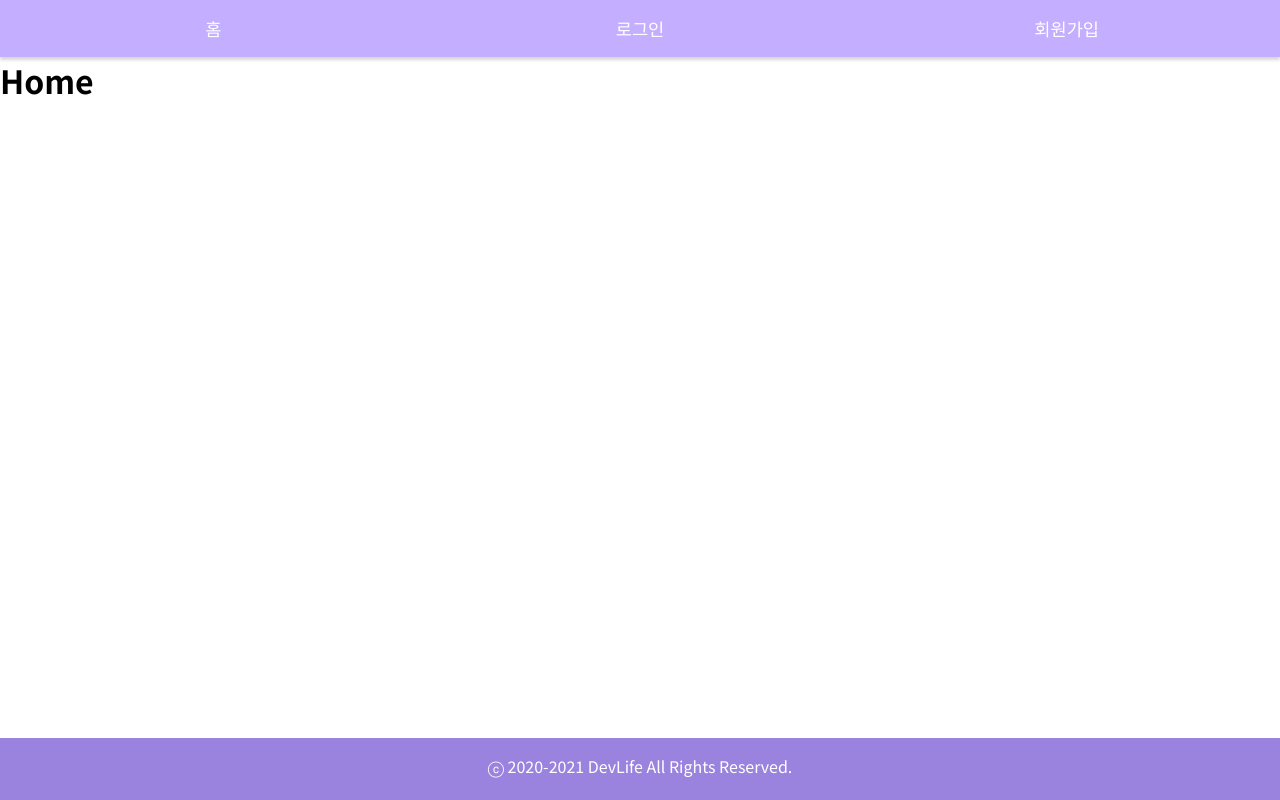
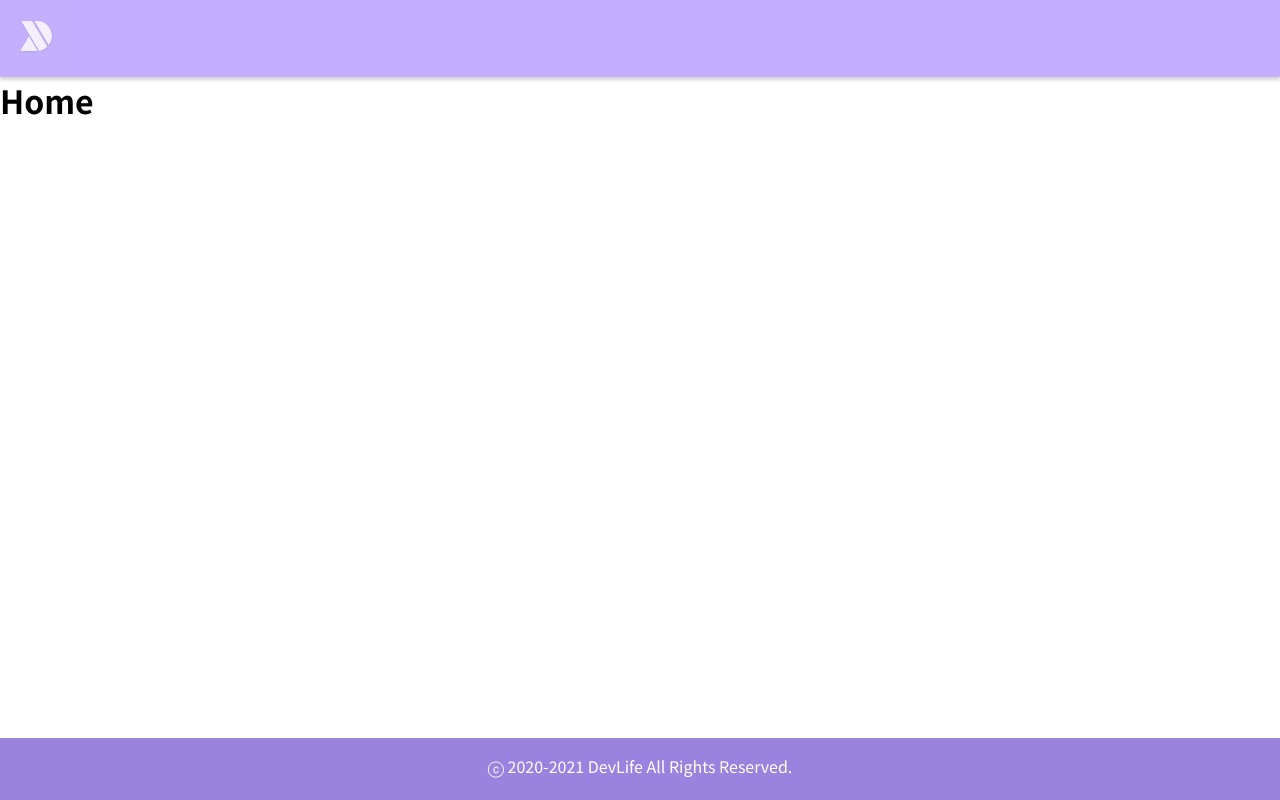
Before and after one commit to 5tarlight/devpub-frontend, a React (Create React App) app: page / in a window 1280 px wide. Built offline with nearby package versions, Linux system fonts and the light colour scheme; what redux-pender would draw is missing.

Commit message:
header logo

```diff
--- a/src/components/Header/Header.scss
+++ b/src/components/Header/Header.scss
@@ -6,6 +6,7 @@
   table-layout: fixed;
   box-shadow: 0 3px 3px rgba(0, 0, 0, 0.16);
   width: 100%;
+  height: 72px;
 
   .header-item {
     text-align: center;
--- a/src/components/Header/Header.tsx
+++ b/src/components/Header/Header.tsx
@@ -2,6 +2,7 @@ import React, { FC } from 'react';
 import { NavLink } from 'react-router-dom';
 import style from './Header.scss';
 import classNames from 'classnames/bind';
+import HeaderLogo from './HeaderLogo/HeaderLogo';
 
 const cx = classNames.bind(style);
 
@@ -35,7 +36,11 @@ const Header: FC<Props> = ({ isLoggedIn }) => {
       </NavLink>
     ));
 
-  return <header className={cx('header')}>{navs}</header>;
+  return (
+    <header className={cx('header')}>
+      <HeaderLogo />
+    </header>
+  );
 };
 
 export default Header;
--- /dev/null
+++ b/src/components/Header/HeaderLogo/HeaderLogo.scss
@@ -0,0 +1,8 @@
+.header-logo {
+  transition: opacity 0.1s cubic-bezier(0.12, 0, 0.39, 0);
+
+  &:hover {
+    cursor: pointer;
+    opacity: 0.8;
+  }
+}
--- /dev/null
+++ b/src/components/Header/HeaderLogo/HeaderLogo.tsx
@@ -0,0 +1,28 @@
+import React, { MouseEvent as RMouseEvent } from 'react';
+import styles from './HeaderLogo.scss';
+import classNames from 'classnames/bind';
+import logo from './logo.png';
+import { useHistory } from 'react-router-dom';
+
+const cx = classNames.bind(styles);
+
+const HeaderLogo = () => {
+  const history = useHistory();
+  const handleClick = (e: RMouseEvent<HTMLImageElement>) => {
+    e.preventDefault();
+    if (window.location.pathname !== '/') history.push('/');
+  };
+
+  return (
+    <img
+      className={cx('header-logo')}
+      onClick={handleClick}
+      src={logo}
+      alt={'DevPub'}
+      height={'72px'}
+      width={'72px'}
+    />
+  );
+};
+
+export default HeaderLogo;
```
Also changed, not shown: src/components/Header/HeaderLogo/logo.png (added).
